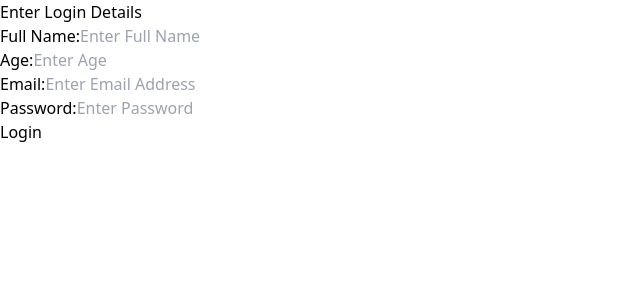
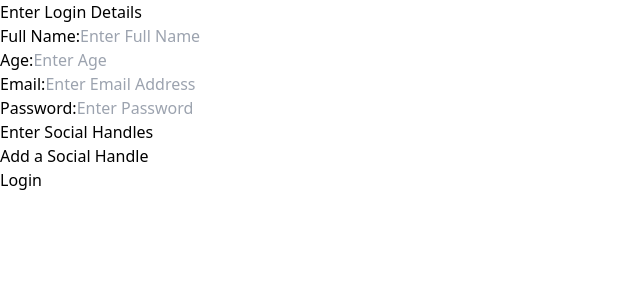
Before and after one commit to Itminan30/react-hook-form-practice, a React (Vite) app: page / in a window 1280 px wide. Shown: the top 300 px of the page, without its empty margins (0-640 px from the left). Built offline with nearby package versions, Linux system fonts and the light colour scheme.

Commit message:
Dynamic fields add implementation done

```diff
--- a/src/Components/Forms/RegistrationForm.jsx
+++ b/src/Components/Forms/RegistrationForm.jsx
@@ -1,14 +1,18 @@
-import { useForm } from "react-hook-form";
+import { useFieldArray, useForm } from "react-hook-form";
 import Field from "../Form/Field";
 import FieldSet from "../Form/FieldSet";
 
 const RegistrationForm = () => {
-    const { register, handleSubmit, formState: { errors }, setError } = useForm();
+    const { register, handleSubmit, formState: { errors }, setError, control } = useForm();
+    const { fields, append, remove } = useFieldArray({
+        name: "socials",
+        control
+    });
 
     const submitForm = (formData) => {
         console.log(formData);
     }
-
+    console.log(fields);
     return (
         <div className="flex flex-col justify-center items-center">
             <form onSubmit={handleSubmit(submitForm)}>
@@ -75,6 +79,39 @@ const RegistrationForm = () => {
                             id="password"
                             placeholder="Enter Password" />
                     </Field>
+                    {/* Social Fieldsets */}
+                    <FieldSet label={"Enter Social Handles"} >
+                        {
+                            fields.map((field, index) => (
+                                <div
+                                    className="flex justify-between items-center w-max"
+                                    key={field.id}>
+                                        <Field label={"Social Name"}>
+                                            <input
+                                            {...register(`socials[${index}].name`)}
+                                            id={`socials[${index}].name`}
+                                            name={`socials[${index}].name`}
+                                            type="text"
+                                            className="p-2 border box-border rounded-md w-full"/>
+                                        </Field>
+                                        <Field label={"Social URL"}>
+                                            <input
+                                            {...register(`socials[${index}].url`)}
+                                            id={`socials[${index}].url`}
+                                            name={`socials[${index}].url`}
+                                            type="text"
+                                            className="p-2 border box-border rounded-md w-full"/>
+                                        </Field>
+                                </div>
+                            ))
+                        }
+                        <button
+                            className="mt-8 text-md text-white cursor-pointer border rounded-lg bg-gray-500 p-2 m-auto"
+                            onClick={() => append({ name: "", url: "" })}
+                        >
+                            Add a Social Handle
+                        </button>
+                    </FieldSet>
                     <div className="text-red-500">
                         {errors?.root?.random?.message}
                     </div>
```
